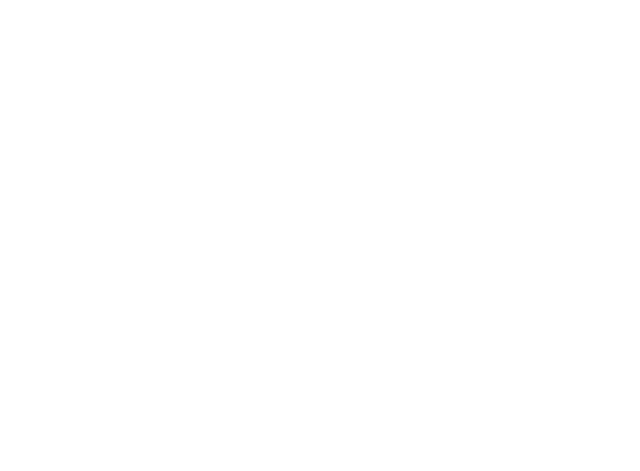
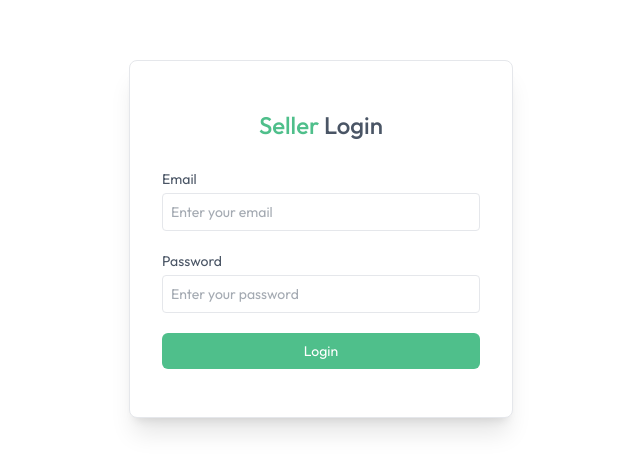
Before and after one commit to karemsaeed20020/MERN-Green-Cart-App, a React (Vite) app in the folder client/: page /seller in a window 1280 px wide. Before the commit this address had no page. Shown: the part 161-632 px from the top of the page, without its empty margins (319-959 px from the left). Built offline with nearby package versions, Linux system fonts and the light colour scheme.

Commit message:
Make Seller Login

```diff
--- a/client/src/App.jsx
+++ b/client/src/App.jsx
@@ -11,9 +11,10 @@
 import ProductDetails from "./pages/ProductDetails";
 import Cart from "./pages/Cart";
 import AddAddress from "./pages/AddAddress";
+import SellerLogin from "./components/seller/SellerLogin";
 function App() {
   const isSellerPath = useLocation().pathname.includes("seller");
-  const {showUserLogin} = useAppContext();
+  const {showUserLogin, isSeller} = useAppContext();
   return (
     <>
       {isSellerPath ? null : <Navbar /> }
@@ -27,6 +28,7 @@
           <Route path="/products/:category/:id" element={<ProductDetails />} />
           <Route path="/cart" element={<Cart />} />
           <Route path="/add-address" element={<AddAddress />} />
+          <Route path="/seller" element={isSeller ? null : <SellerLogin />} />
         </Routes>
       </div>
       {!isSellerPath && <Footer />}
--- /dev/null
+++ b/client/src/components/seller/SellerLogin.jsx
@@ -0,0 +1,67 @@
+import React, { useEffect, useState } from "react";
+import { useAppContext } from "../../context/AppContext";
+
+const SellerLogin = () => {
+  const { isSeller, setIsSeller, navigate } = useAppContext();
+  const [email, setEmail] = useState("");
+  const [password, setPassword] = useState("");
+
+  const onSubmitHandler = async (event) => {
+    event.preventDefault();
+    setIsSeller(true);
+  };
+
+  useEffect(() => {
+    if (isSeller) {
+      navigate("/seller");
+    }
+  }, [isSeller]);
+
+  return (
+    !isSeller && (
+      <div className="min-h-screen flex items-center justify-center text-sm text-gray-600">
+        <form
+          onSubmit={onSubmitHandler}
+          className="flex flex-col gap-5 items-start p-8 py-12 w-full max-w-sm rounded-lg shadow-xl border border-gray-200 bg-white"
+        >
+          <p className="text-2xl font-medium w-full text-center mb-2">
+            <span className="text-primary">Seller</span> Login
+          </p>
+
+          <div className="w-full">
+            <label className="block mb-1">Email</label>
+            <input
+              onChange={(e) => setEmail(e.target.value)}
+              value={email}
+              type="email"
+              placeholder="Enter your email"
+              className="border border-gray-200 rounded w-full p-2 outline-primary"
+              required
+            />
+          </div>
+
+          <div className="w-full">
+            <label className="block mb-1">Password</label>
+            <input
+              onChange={(e) => setPassword(e.target.value)}
+              value={password}
+              type="password"
+              placeholder="Enter your password"
+              className="border border-gray-200 rounded w-full p-2 outline-primary"
+              required
+            />
+          </div>
+
+          <button
+            type="submit"
+            className="bg-primary text-white w-full py-2 rounded-md hover:bg-opacity-90 transition"
+          >
+            Login
+          </button>
+        </form>
+      </div>
+    )
+  );
+};
+
+export default SellerLogin;
```
